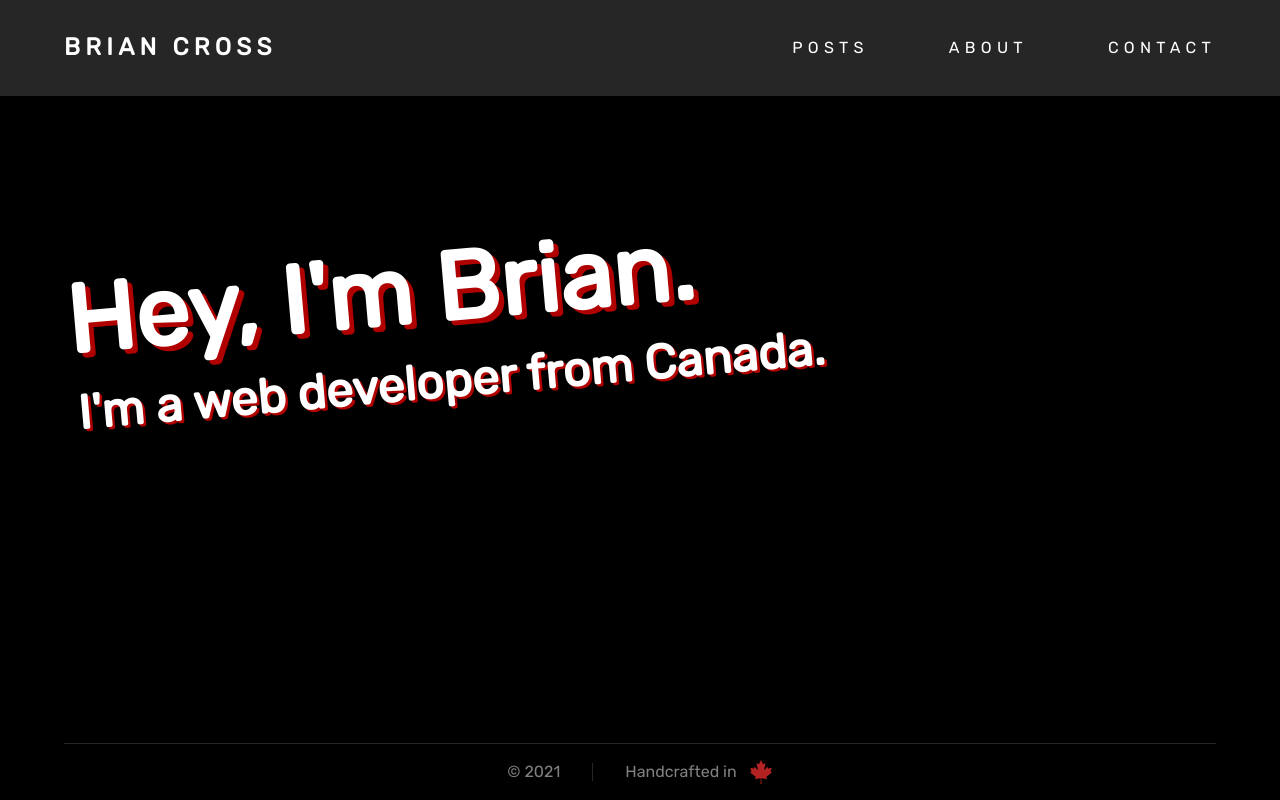
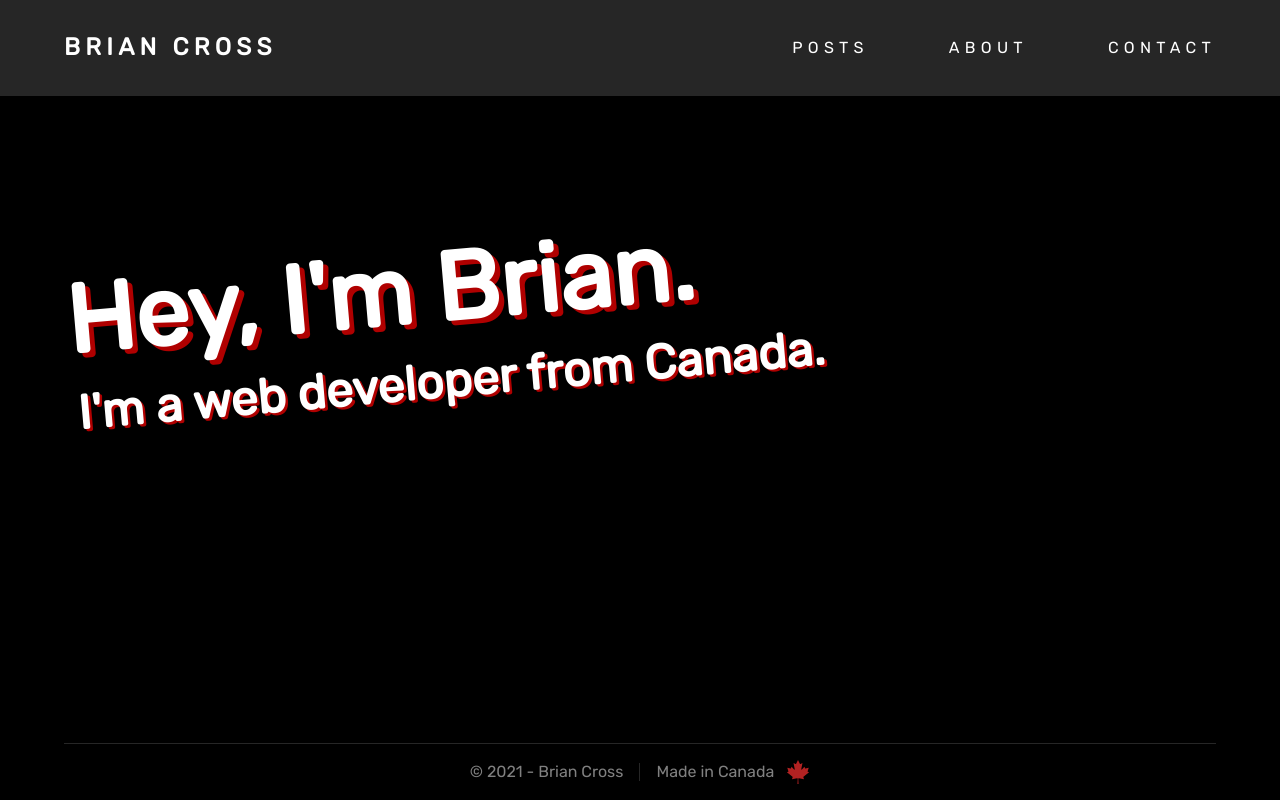
Before and after one commit to brian-cross/personal-site, a Next.js app: page / in a window 1280 px wide. Built offline with nearby package versions, Linux system fonts and the light colour scheme.

Commit message:
Modified footer.

```diff
--- a/components/Footer.js
+++ b/components/Footer.js
@@ -9,9 +9,12 @@ export default function Footer() {
   return (
     <footer className={footer}>
       <div className={content}>
-        <span className={copyright}>&copy; {new Date().getFullYear()}</span>
+        <span className={copyright}>
+          &copy; {new Date().getFullYear()} - Brian Cross
+        </span>
         <span className={madeIn}>
-          Handcrafted in <img src="/maple-leaf.svg" alt="Canada"></img>
+          Made in Canada
+          <img src="/maple-leaf.svg" alt="maple leaf"></img>
         </span>
       </div>
     </footer>
--- a/styles/Footer.module.scss
+++ b/styles/Footer.module.scss
@@ -19,13 +19,13 @@
 
   .copyright {
     border-right: $border;
-    padding-right: 2em;
+    padding-right: 1em;
   }
 
   .madeIn {
     display: flex;
     align-items: center;
-    padding-left: 2em;
+    padding-left: 1em;
 
     img {
       height: 1.5em;
```
